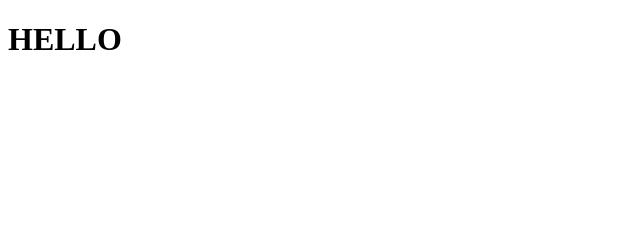
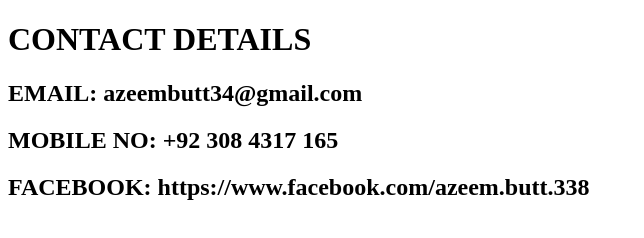
Before and after one commit to azeembutt34/Personal-Portfolio, a plain HTML site: page HTML/contact.html in a window 1280 px wide. Shown: the whole page, without its empty margins (0-644 px from the left). Drawn offline with Linux system fonts and the light colour scheme.

Commit message:
complete contact page outline

```diff
--- a/HTML/contact.html
+++ b/HTML/contact.html
@@ -8,6 +8,9 @@
     <link rel="stylesheet" href="../CSS/contact.css">
 </head>
 <body>
-    <h1>HELLO</h1>
+    <h1>CONTACT DETAILS</h1>
+    <h2>EMAIL: azeembutt34@gmail.com</h2>
+    <h2>MOBILE NO: +92 308 4317 165</h2>
+    <h2>FACEBOOK: https://www.facebook.com/azeem.butt.338</h2>
 </body>
 </html>
```
